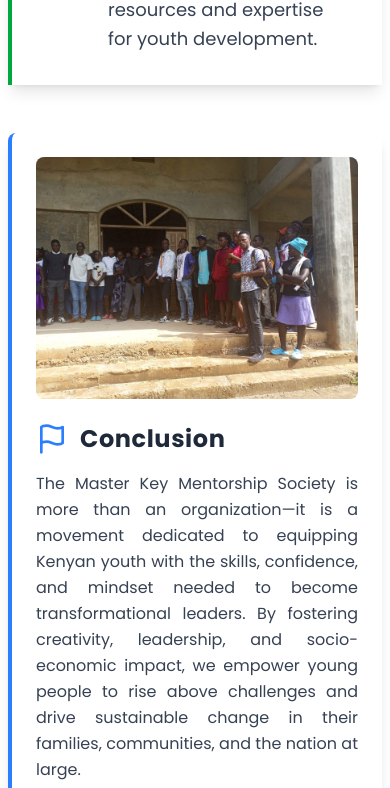
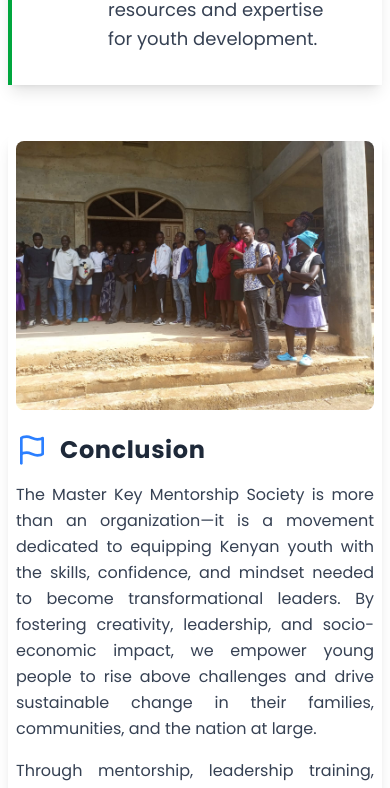
Before and after one commit to paulndalila/masterkey, a React (Vite) app: page / in a window 390 px wide. Shown: the part 7037-7825 px from the top of the page. Built offline with nearby package versions, Linux system fonts and the light colour scheme; a web font is replaced by a local one.

Commit message:
update conclusion

```diff
--- a/src/components/Conclusion.jsx
+++ b/src/components/Conclusion.jsx
@@ -14,7 +14,7 @@
 
   return (
     <motion.div
-      className="bg-white p-6 sm:p-8 shadow-lg rounded-lg flex flex-col sm:flex-row items-start gap-6 border-l-4 border-blue-500 w-full"
+      className="bg-white p-2 sm:p-8 shadow-lg rounded-lg flex flex-col sm:flex-row items-start gap-6 md:border-l-4 md:border-blue-500 w-full"
       initial="hidden"
       whileInView="visible"
       viewport={{ once: true }}
```
